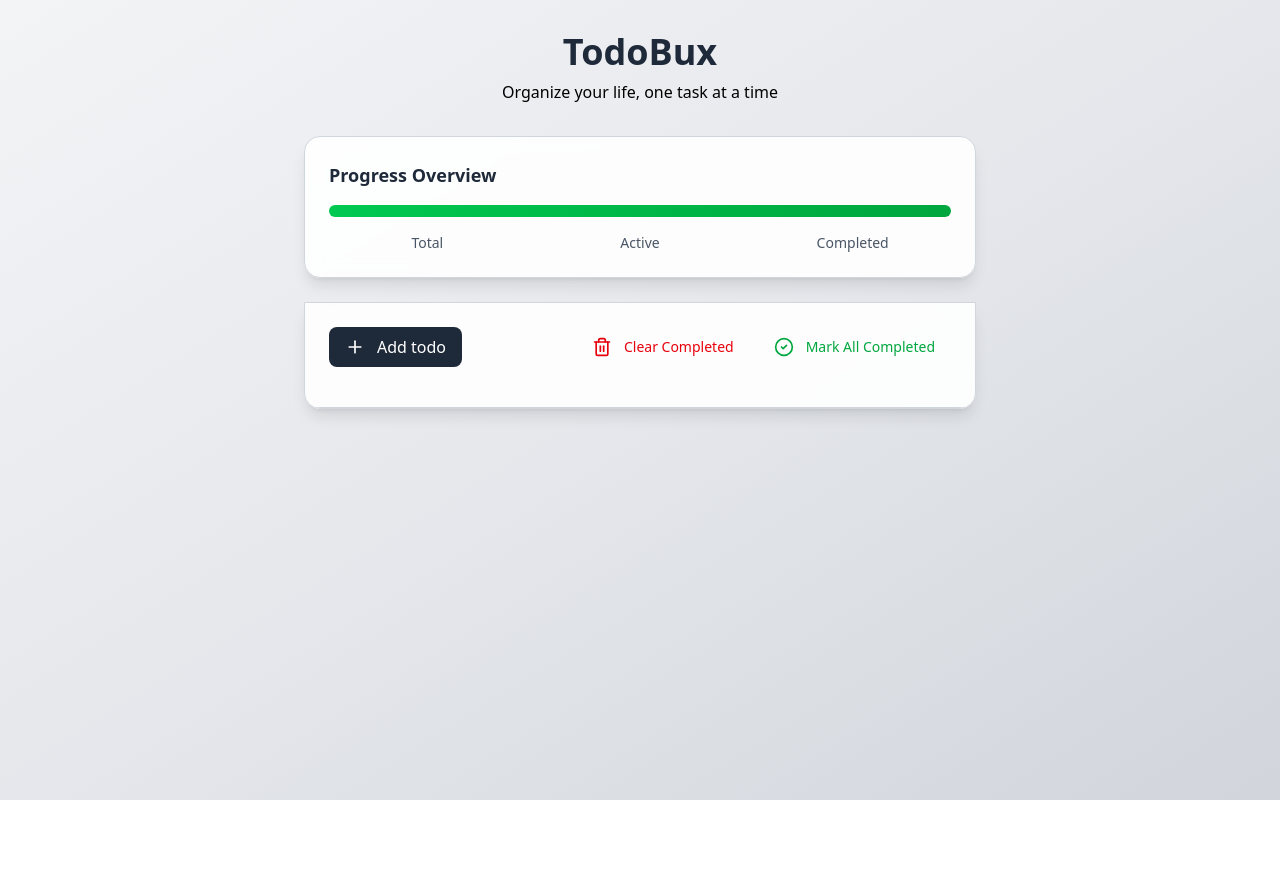
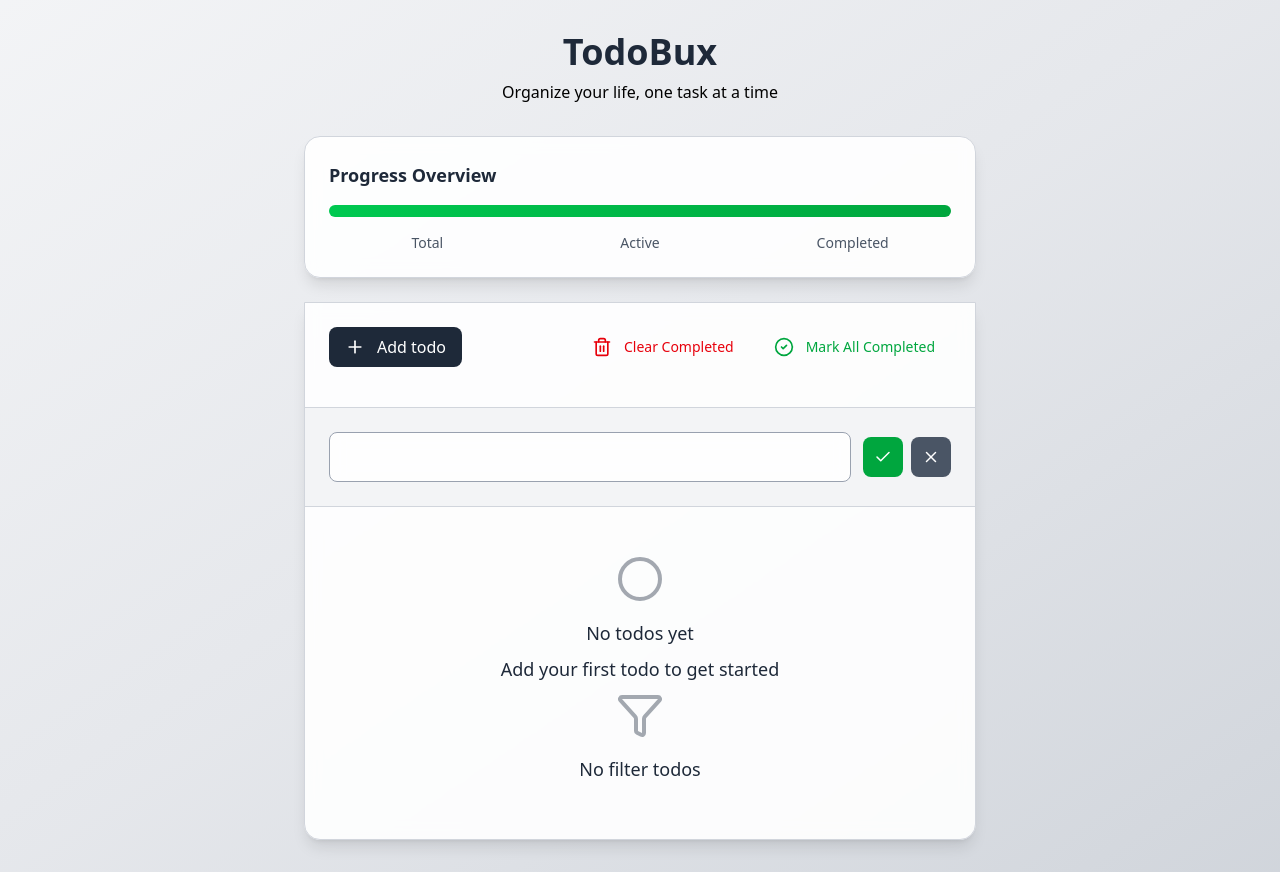
Before and after one commit to shiuly-28/redux-todo, a React (Vite) app: page / in a window 1280 px wide. Before the commit the page ends 800 px from the top, so only its background shows below. Built offline with nearby package versions, Linux system fonts and the light colour scheme.

Commit message:
added todoitem

```diff
--- a/src/components/todoApp.jsx
+++ b/src/components/todoApp.jsx
@@ -1,5 +1,8 @@
 import React from 'react'
-import {CheckCircle2, Plus, Trash2} from 'lucide-react';
+import {CheckCircle2, Circle, Filter, Plus, Trash2} from 'lucide-react';
+import {TodoFilter} from './todoFilter.jsx';
+import {TodoForm} from './todoForm.jsx';
+import {TodoItem} from './todoItem.jsx';
 
 export const TodoApp = () => {
   return (
@@ -50,6 +53,24 @@ export const TodoApp = () => {
                </button>
              </div>
            </div>
+           <TodoFilter />
+         </div>
+         <div className='p-6 border-b border-gray-300 bg-gray-100'>
+           <TodoForm />
+         </div>
+         <div className='max-h-96 overflow-y-auto'>
+           <div className='p-12 text-center'>
+             <div className='text-gray-600'>
+               <Circle size={48} className='mx-auto mb-4 opacity-50'/>
+               <p className='text-lg font-medium mb-2 text-gray-800'>No todos yet</p>
+               <p className='text-lg font-medium mb-2 text-gray-800'>Add your first todo to get started</p>
+             </div>
+             <div className='text-gray-600'>
+               <Filter size={48} className='mx-auto mb-4 opacity-50'/>
+               <p className='text-lg font-medium mb-2 text-gray-800'>No filter todos
+               </p>
+             </div>
+           </div>
          </div>
        </div>
      </div>
--- a/src/components/todoFilter.jsx
+++ b/src/components/todoFilter.jsx
@@ -0,0 +1,10 @@
+import React from 'react'
+
+export const TodoFilter = () => {
+  return (
+    <div className='flex items-center justify-center'>
+      <div className='inline-flex bg-gray-200'>
+      </div>
+    </div>
+  )
+}
--- a/src/components/todoForm.jsx
+++ b/src/components/todoForm.jsx
@@ -0,0 +1,20 @@
+import React from 'react'
+import {Check, X} from 'lucide-react';
+
+export const TodoForm = () => {
+  return (
+    <div className='flex items-center gap-3'>
+      <div className='flex-1'>
+        <input className='w-full px-4 py-3 border border-gray-400 rounded-lg focus:outline-none focus:ring-2 focus:ring-gray-800 focus:border-transparent transition-all duration-200 bg-white/90 backdrop-blur-sm text-gray-800 placeholder-gray-600' maxLength={500} />
+      </div>
+      <div className='flex items-center gap-2'>
+        <button type='submit' className='flex items-center justify-center w-10 h-10 bg-green-600 hover:bg-green-700 disabled:bg-gray-400 disabled:cursor-not-allowed text-white rounded-lg transition-colors duration-200' title='Save Todo'>
+          <Check size={18}/>
+        </button>
+        <button type='submit' className='flex items-center justify-center w-10 h-10 bg-gray-600 hover:bg-gray-700 disabled:bg-gray-400 disabled:cursor-not-allowed text-white rounded-lg transition-colors duration-200' title='Delete Todo'>
+          <X size={18}/>
+        </button>
+      </div>
+    </div>
+  )
+}
--- a/src/components/todoItem.jsx
+++ b/src/components/todoItem.jsx
@@ -0,0 +1,31 @@
+import {Calendar, Check, Edit3, Trash2} from 'lucide-react';
+
+export const TodoItem = () => {
+  return (
+    <div className="group p-4 hover:bg-gray-100 transition-all duration-200">
+      <div className="flex items-start gap-3">
+        <button className="flex-shrink-0 w-6 h-6 rounded-full border-2 flex items-center justify-center transition-all duration-200 mt-0.5">
+          <Check size={14} />
+        </button>
+        <div className="flex-1 min-w-0">
+          <div className="text-gray-800 leading-relaxed"></div>
+          <div className="flex items-center gap-4 mt-2 text-xl text-gray-600">
+            <div className="flex items-center gap-1">
+              <Calendar size={12} />
+              <span>Created </span>
+            </div>
+            <span>Update</span>
+          </div>
+        </div>
+        <div className="flex items-center gap-1 opacity-0 group-hover:opacity-100 transition-all duration-200">
+          <button className="p-2 text-gray-500 hover:text-gray-800 hover:bg-gray-200 rounded-lg transition-all duration-200">
+            <Edit3 size={16} />
+          </button>
+          <button className="p-2 text-gray-500 hover:text-red-600 hover:bg-gray-200 rounded-lg transition-all duration-200">
+            <Trash2 size={16} />
+          </button>
+        </div>
+      </div>
+    </div>
+  )
+}
```
